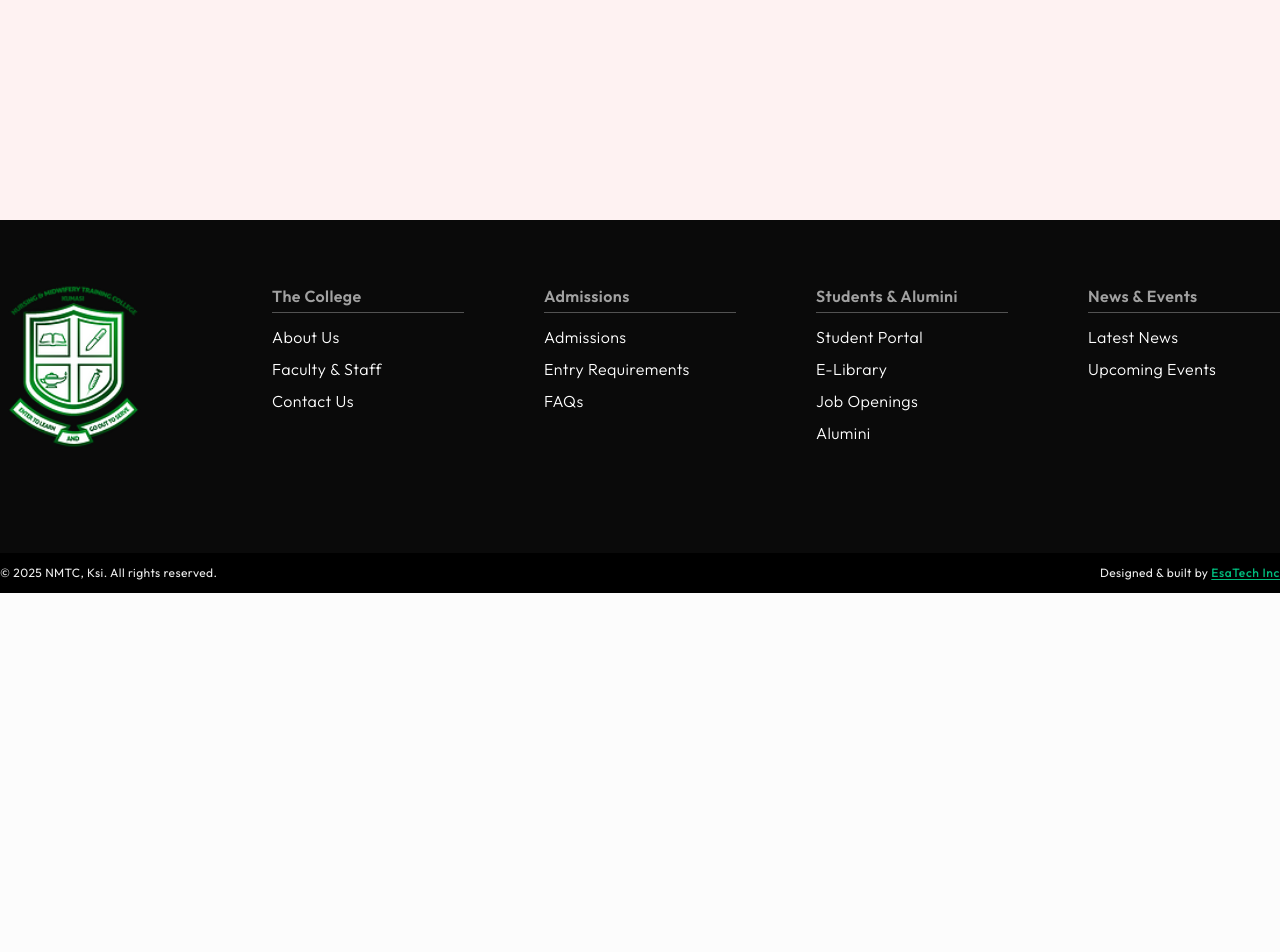
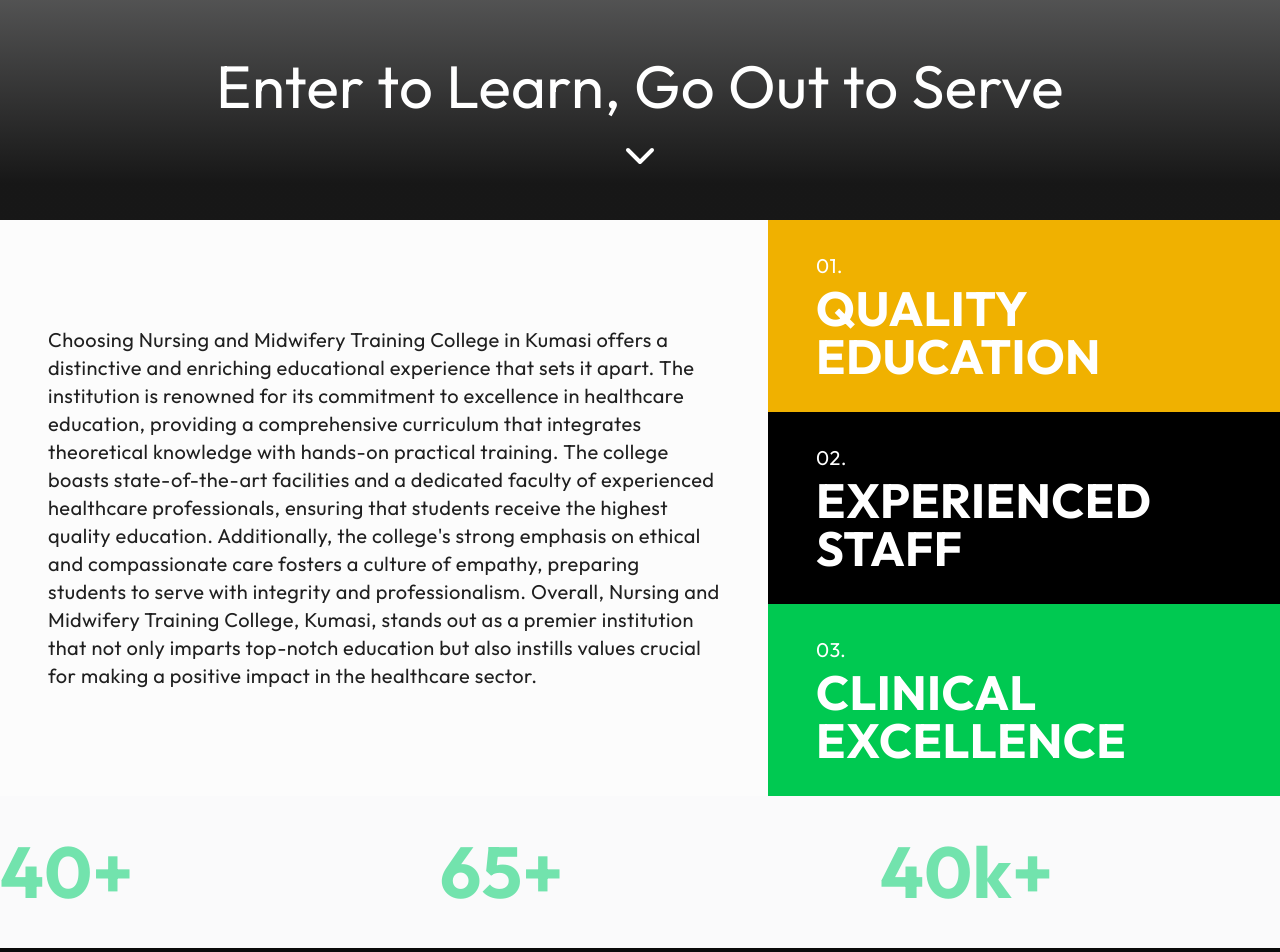
Before and after one commit to just-jhorge/nmtcksi-website-v2, a Next.js app: page / in a window 1280 px wide. Shown: the part 580-1532 px from the top of the page. Before the commit the page ends 1173 px from the top, so only its background shows below. Built offline with nearby package versions, Linux system fonts and the light colour scheme.

Commit message:
updates and changes

```diff
--- a/src/app/page.tsx
+++ b/src/app/page.tsx
@@ -1,9 +1,73 @@
+import { ChevronDown } from "lucide-react";
+
 export default function Home() {
   return (
     <main>
-      <div className="h-[64.5svh] w-full bg-red-50 md:h-[calc(100svh-4rem)]">
-        header
-      </div>
+      <section className="relative h-[64.5svh] w-full bg-gray-50 md:h-[calc(100svh-4rem)]">
+        <div className="absolute z-20 h-full w-full bg-gradient-to-t from-neutral-900 from-5% to-transparent" />
+        <div className="absolute bottom-7 z-30 flex w-full flex-col items-center gap-4 text-white md:bottom-10">
+          <h3 className="text-2xl md:text-6xl">
+            Enter to Learn, Go Out to Serve
+          </h3>
+          <ChevronDown className="size-6 md:size-12" />
+        </div>
+      </section>
+      <section className="grid w-full grid-cols-1 md:grid-cols-5">
+        <div className="bg-background col-span-3 flex items-center justify-center p-8 md:p-0">
+          <p className="text-muted-foreground max-w-2xl text-justify text-sm md:text-left md:text-xl">
+            Choosing Nursing and Midwifery Training College in Kumasi offers a
+            distinctive and enriching educational experience that sets it apart.
+            The institution is renowned for its commitment to excellence in
+            healthcare education, providing a comprehensive curriculum that
+            integrates theoretical knowledge with hands-on practical training.
+            The college boasts state-of-the-art facilities and a dedicated
+            faculty of experienced healthcare professionals, ensuring that
+            students receive the highest quality education. Additionally, the
+            college's strong emphasis on ethical and compassionate care fosters
+            a culture of empathy, preparing students to serve with integrity and
+            professionalism. Overall, Nursing and Midwifery Training College,
+            Kumasi, stands out as a premier institution that not only imparts
+            top-notch education but also instills values crucial for making a
+            positive impact in the healthcare sector.
+          </p>
+        </div>
+        <div className="col-span-2 *:flex *:flex-col *:justify-center *:px-6 *:text-white *:md:px-12">
+          <div className="h-28 bg-yellow-500 md:h-48">
+            <p className="mb-0 text-xl md:mb-1">01.</p>
+            <h2 className="text-2xl font-bold md:text-5xl">
+              QUALITY EDUCATION
+            </h2>
+          </div>
+          <div className="h-28 bg-black md:h-48">
+            <p className="mb-0 text-xl md:mb-1">02.</p>
+            <h2 className="text-2xl font-bold md:text-5xl">
+              EXPERIENCED STAFF
+            </h2>
+          </div>
+          <div className="h-28 bg-green-500 md:h-48">
+            <p className="mb-0 text-xl md:mb-1">03.</p>
+            <h2 className="text-2xl font-bold md:text-5xl">
+              CLINICAL EXCELLENCE
+            </h2>
+          </div>
+        </div>
+      </section>
+      <section className="flex h-auto w-full items-center bg-gray-50/50 py-10">
+        <div className="container mx-auto grid grid-cols-1 gap-5 px-4 md:grid-cols-3 md:gap-10 md:px-0">
+          <div>
+            <h3 className="text-primary text-7xl font-bold">40+</h3>
+            <p></p>
+          </div>
+          <div>
+            <h3 className="text-primary text-7xl font-bold">65+</h3>
+            <p></p>
+          </div>
+          <div>
+            <h3 className="text-primary text-7xl font-bold">40k+</h3>
+            <p></p>
+          </div>
+        </div>
+      </section>
     </main>
   );
 }
--- a/src/components/custom/navbar.tsx
+++ b/src/components/custom/navbar.tsx
@@ -87,7 +87,7 @@
 
 export default function Navbar() {
   return (
-    <div className="bg-background sticky top-0 h-16 w-full">
+    <div className="bg-background sticky top-0 z-50 h-16 w-full">
       <div className="container mx-auto grid h-full grid-cols-2 px-4 md:grid-cols-5 md:px-0">
         <Link href="/" className="flex items-center gap-1">
           <Image src={schoolLogo} alt="logo" height={48} width={43} />
```
